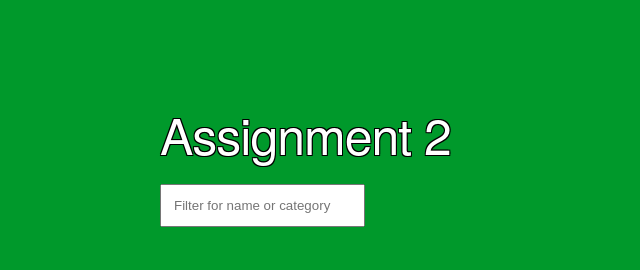
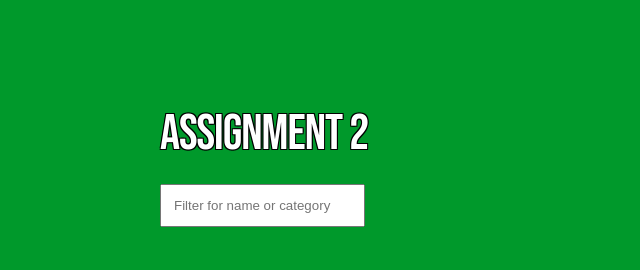
Before and after one commit to zcollin/INST377-Assignment-2, a website: page public/index.html in a window 1280 px wide. Shown: the whole page, without its empty margins (0-640 px from the left). Drawn offline with Linux system fonts and the light colour scheme; no server answers.

Commit message:
Update styles.css

```diff
--- a/public/styles.css
+++ b/public/styles.css
@@ -115,7 +115,7 @@
     font-size: 1.5em; /* currently ems cause chrome bug misinterpreting rems on body element */
     line-height: 1.6;
     font-weight: 400;
-    font-family: "Raleway", "HelveticaNeue", "Helvetica Neue", Helvetica, Arial, sans-serif;
+    font-family: "Bebas Neue";
     color: rgb(255, 255, 255);
     text-shadow: -1px -1px 0 #000, 1px -1px 0 #000, -1px 1px 0 #000, 1px 1px 0 #000;
     background-color: #00992B;
@@ -132,8 +132,6 @@
     .address {
         font-style: italic;
     }
-
-
 
   /* Typography
   –––––––––––––––––––––––––––––––––––––––––––––––––– */
@@ -214,17 +212,6 @@
     display: table;
     clear: both; }
 
-
-  /* Media Queries
-  –––––––––––––––––––––––––––––––––––––––––––––––––– */
-  /*
-  Note: The best way to structure the use of media queries is to create the queries
-  near the relevant code. For example, if you wanted to change the styles for buttons
-  on small devices, paste the mobile query code up in the buttons section and style it
-  there.
-  */
-
-
   /* Larger than mobile */
   @media (min-width: 400px) {}
 
```
